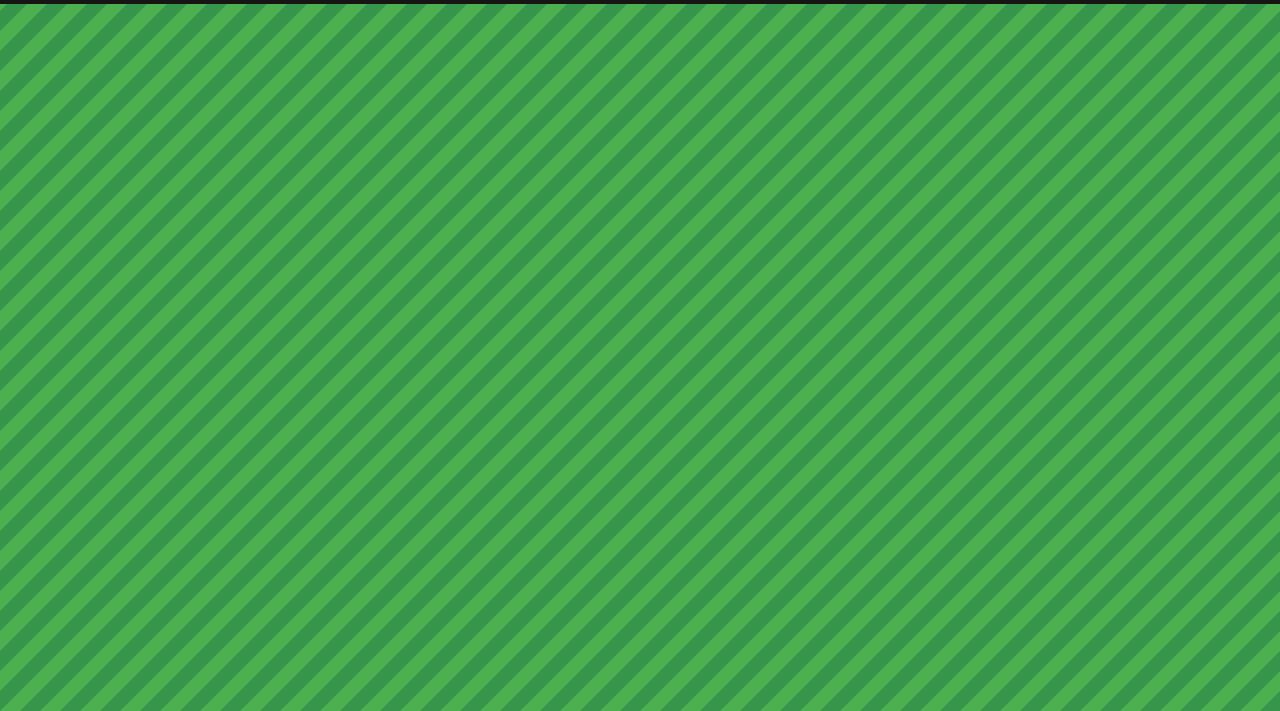
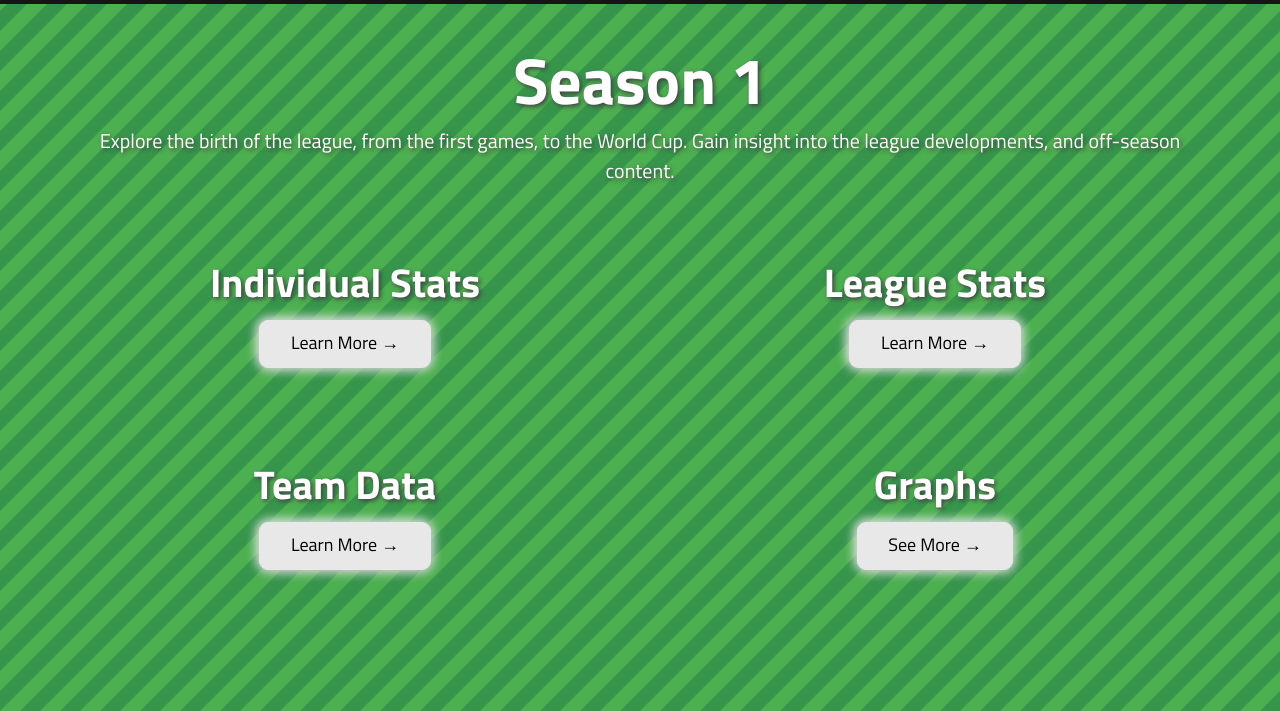
Before and after one commit to aborrego24/402FIFA, a plain HTML site: page Season-1-Driver/S1-index.html in a window 1280 px wide. Shown: the part 89-800 px from the top of the page. Drawn offline with Linux system fonts and the light colour scheme.

Commit message:
finish player bio template, start season 1 work

```diff
--- a/Season-1-Driver/S1-index.html
+++ b/Season-1-Driver/S1-index.html
@@ -16,6 +16,17 @@
     <link rel="stylesheet" href="../css/styles.css" />
     <title>Tournaments</title>
   </head>
+  <style>
+    .grid--1x2 {
+      display: grid;
+      align-content: center;
+      justify-content: center;
+      align-items: center;
+      justify-items: center;
+      text-align: center;
+      grid-template-columns: 50% 50%;
+    }
+  </style>
   <body>
     <nav class="nav collapsible">
       <a href="../index.html"
@@ -43,5 +54,49 @@
       </ul>
     </nav>
     <script src="../js/main.js"></script>
+    <section class="block container">
+      <header class="block__header">
+        <h2 class="seasons-header">Season 1</h2>
+        <p class="seasons-text">
+          Explore the birth of the league, from the first games, to the World
+          Cup. Gain insight into the league developments, and off-season
+          content.
+        </p>
+      </header>
+      <article class="grid grid--1x2 feature">
+        <div class="feature__content">
+          <h3 class="feature__heading">Individual Stats</h3>
+          <button class="button2">
+            <a class="links" href="Season-2-Driver/S2-index.html"
+              >Learn More →</a
+            >
+          </button>
+        </div>
+        <div class="feature__content">
+          <h3 class="feature__heading">League Stats</h3>
+          <button class="button2">
+            <a class="links" href="Season-2-Driver/S2-index.html"
+              >Learn More →</a
+            >
+          </button>
+        </div>
+      </article>
+      <article class="grid grid--1x2 feature">
+        <div class="feature__content">
+          <h3 class="feature__heading">Team Data</h3>
+          <button class="button2">
+            <a class="links" href="Season-2-Driver/S2-index.html"
+              >Learn More →</a
+            >
+          </button>
+        </div>
+        <div class="feature__content">
+          <h3 class="feature__heading">Graphs</h3>
+          <button class="button2">
+            <a class="links" href="Season-2-Driver/S2-index.html">See More →</a>
+          </button>
+        </div>
+      </article>
+    </section>
   </body>
 </html>
--- a/css/styles.css
+++ b/css/styles.css
@@ -412,13 +412,6 @@ a {
 @media screen and (min-width: 768px) {
   .grid--1x2 {
     grid-template-columns: repeat(2, 1fr);
-  }
-}
-
-@media screen and (min-width: 1024px) {
-  .grid--1x3 {
-    grid-template-columns: repeat(3, 1fr);
-
   }
 }
 
```
Also changed, not shown: Player-Bios/Alejandro.html (+19 -10 lines), index.html (+1 -1 lines), 3 other files.
